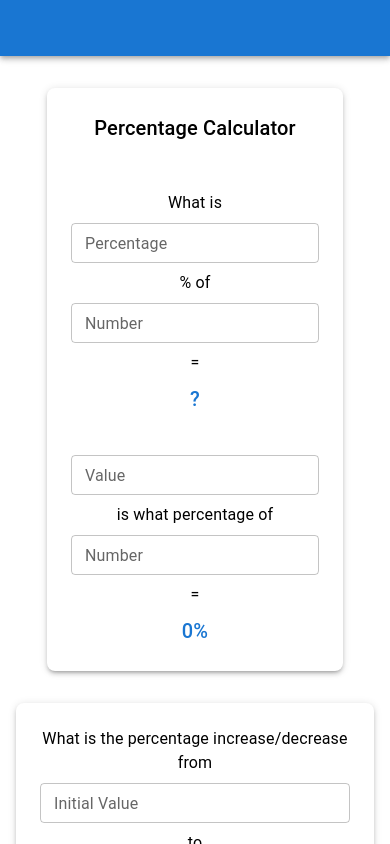
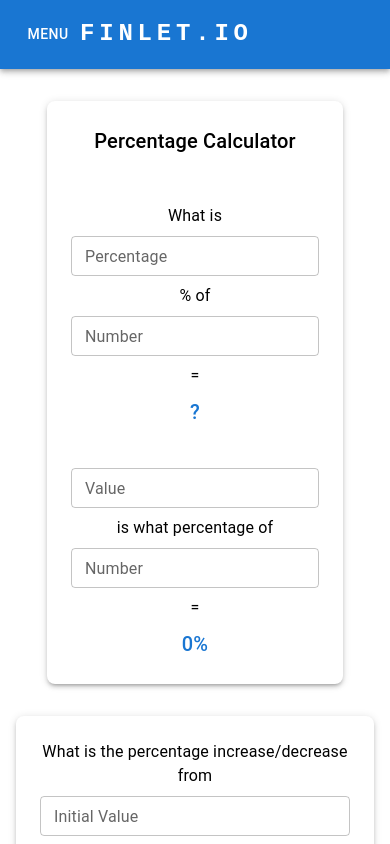
Before and after one commit to harixcode/finlet-web-v1, a React (Create React App) app: page / in a window 390 px wide. Shown: the top 844 px of the page. Built offline with nearby package versions, Linux system fonts and the light colour scheme.

Commit message:
fix logo viewability for mobile

```diff
--- a/src/components/header/Appbar.tsx
+++ b/src/components/header/Appbar.tsx
@@ -38,7 +38,7 @@ function ResponsiveAppBar() {
     <AppBar position="static">
       <Container maxWidth="xl">
         <Toolbar disableGutters>
-          {/* <AdbIcon sx={{ display: { xs: 'none', md: 'flex' }, mr: 1 }} /> */}
+          {/* Desktop Logo */}
           <Typography
             variant="h6"
             noWrap
@@ -51,22 +51,20 @@ function ResponsiveAppBar() {
               fontWeight: 700,
               letterSpacing: '.3rem',
               color: 'inherit',
-              textDecoration: 'none'
+              textDecoration: 'none',
             }}
           >
             FINLET.IO
           </Typography>
-          <Box sx={{ flexGrow: 1, display: { xs: 'flex', md: 'none' } }}>
-            <IconButton
-              size="large"
-              aria-label="account of current user"
-              aria-controls="menu-appbar"
-              aria-haspopup="true"
+
+          {/* Mobile Menu */}
+          <Box sx={{ flexGrow: 0, display: { xs: 'flex', md: 'none' } }}>
+            <Button
               onClick={handleOpenNavMenu}
-              color="inherit"
+              sx={{ my: 2, color: 'white', display: 'block' }}
             >
-              {/* <MenuIcon /> */}
-            </IconButton>
+              MENU
+            </Button>
             <Menu
               id="menu-appbar"
               anchorEl={anchorElNav}
@@ -81,17 +79,39 @@ function ResponsiveAppBar() {
               }}
               open={Boolean(anchorElNav)}
               onClose={handleCloseNavMenu}
-              sx={{ display: { xs: 'block', md: 'none' } }}
+              sx={{
+                display: { xs: 'block', md: 'none' },
+              }}
             >
               {pages.map((page) => (
                 <MenuItem key={page} onClick={handleCloseNavMenu}>
-                  <Typography sx={{ textAlign: 'center' }}>{page}</Typography>
+                  <Typography textAlign="center">{page}</Typography>
                 </MenuItem>
               ))}
             </Menu>
           </Box>
-          {/* <AdbIcon sx={{ display: { xs: 'flex', md: 'none' }, mr: 1 }} /> */}
 
+          {/* Mobile Logo */}
+          <Typography
+            variant="h5"
+            noWrap
+            component="a"
+            href=""
+            sx={{
+              mr: 2,
+              display: { xs: 'flex', md: 'none' },
+              flexGrow: 1,
+              fontFamily: 'monospace',
+              fontWeight: 700,
+              letterSpacing: '.3rem',
+              color: 'inherit',
+              textDecoration: 'none',
+            }}
+          >
+            FINLET.IO
+          </Typography>
+
+          {/* Desktop Menu */}
           <Box sx={{ flexGrow: 1, display: { xs: 'none', md: 'flex' } }}>
             {pages.map((page) => (
               <Button
@@ -103,36 +123,6 @@ function ResponsiveAppBar() {
               </Button>
             ))}
           </Box>
-          {/* User Icon Menu */}
-          {/* <Box sx={{ flexGrow: 0 }}>
-            <Tooltip title="Open settings">
-              <IconButton onClick={handleOpenUserMenu} sx={{ p: 0 }}>
-                <Avatar alt="Remy Sharp" src="/static/images/avatar/2.jpg" />
-              </IconButton>
-            </Tooltip>
-            <Menu
-              sx={{ mt: '45px' }}
-              id="menu-appbar"
-              anchorEl={anchorElUser}
-              anchorOrigin={{
-                vertical: 'top',
-                horizontal: 'right',
-              }}
-              keepMounted
-              transformOrigin={{
-                vertical: 'top',
-                horizontal: 'right',
-              }}
-              open={Boolean(anchorElUser)}
-              onClose={handleCloseUserMenu}
-            >
-              {settings.map((setting) => (
-                <MenuItem key={setting} onClick={handleCloseUserMenu}>
-                  <Typography sx={{ textAlign: 'center' }}>{setting}</Typography>
-                </MenuItem>
-              ))}
-            </Menu>
-          </Box> */}
         </Toolbar>
       </Container>
     </AppBar>
```
